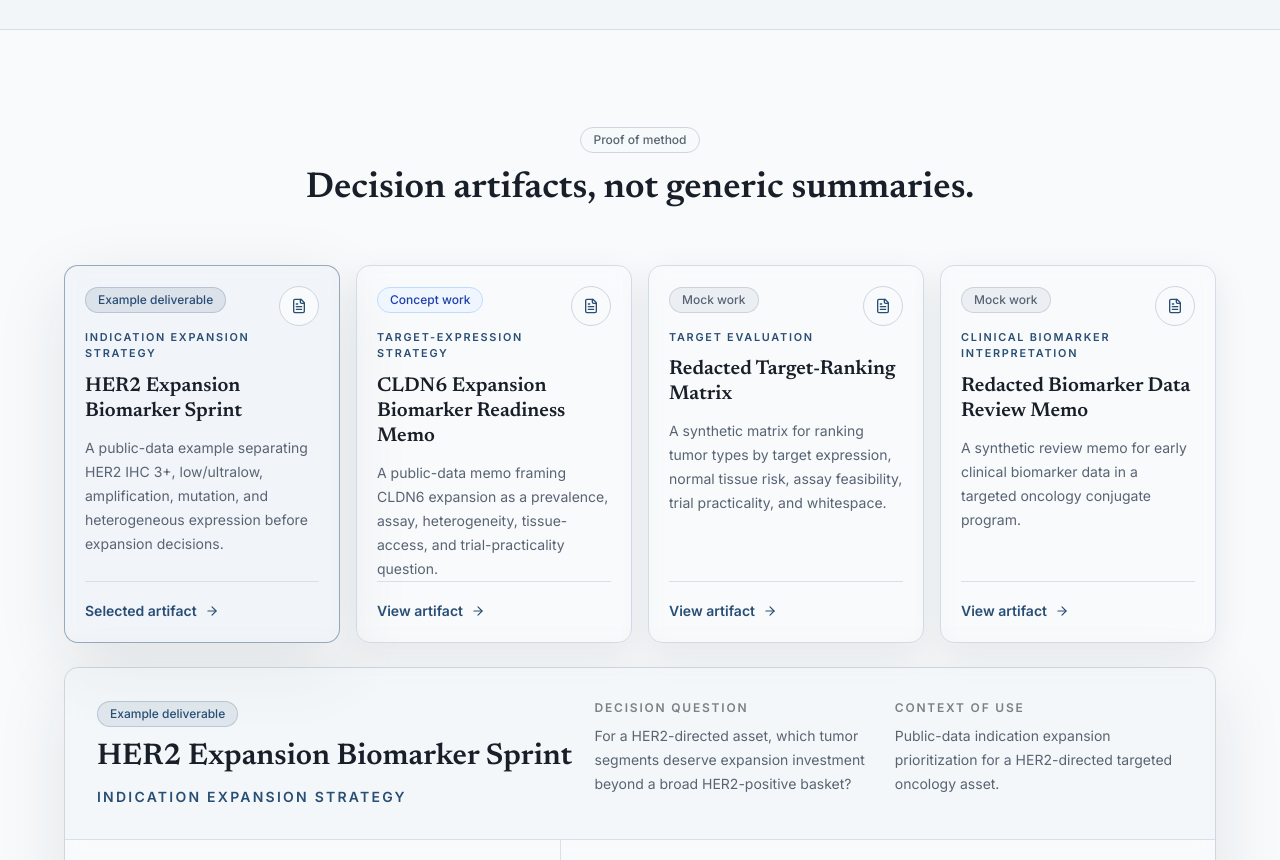
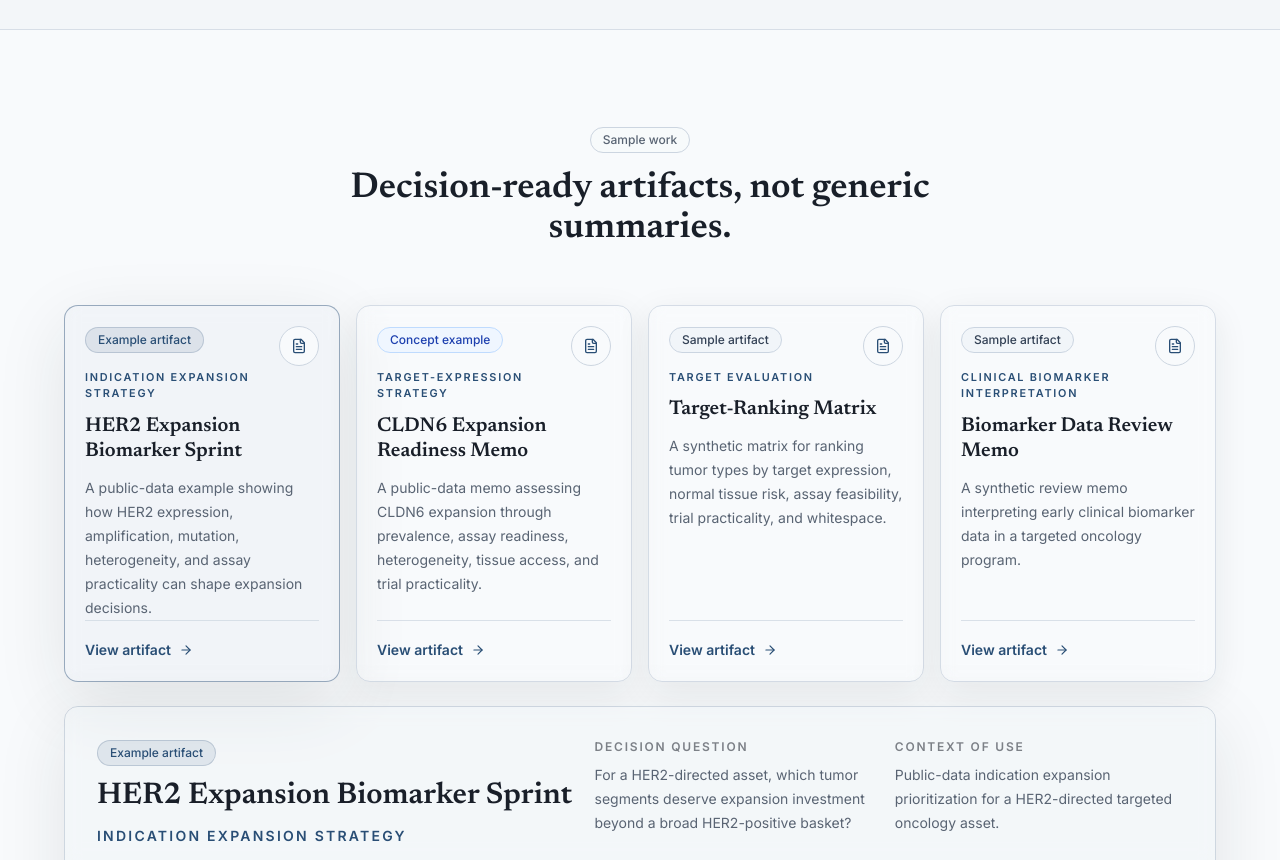
Before and after one commit to Qin-tjo/website, a Next.js app: page / in a window 1280 px wide. Shown: the part 1940-2800 px from the top of the page. Built offline with nearby package versions, Linux system fonts and the light colour scheme.

Commit message:
Refine artifacts and hero links

```diff
--- a/src/components/about.tsx
+++ b/src/components/about.tsx
@@ -37,19 +37,6 @@ export function About() {
               <p>{siteConfig.about.body}</p>
               <p>{siteConfig.about.credibility}</p>
               <p>{siteConfig.about.note}</p>
-              <div className="flex flex-wrap gap-x-5 gap-y-2 pt-2 text-sm font-semibold">
-                <a className="text-primary underline-offset-4 hover:underline" href={`mailto:${siteConfig.email}`}>
-                  Email
-                </a>
-                <a
-                  className="text-primary underline-offset-4 hover:underline"
-                  href={siteConfig.socials.linkedin}
-                  target="_blank"
-                  rel="noreferrer"
-                >
-                  LinkedIn
-                </a>
-              </div>
             </div>
           </div>
           <div className="mt-10 grid gap-4 lg:grid-cols-3">
--- a/src/components/hero.tsx
+++ b/src/components/hero.tsx
@@ -1,4 +1,4 @@
-import { Mail } from "lucide-react";
+import { Linkedin, Mail } from "lucide-react";
 
 import { FadeIn } from "@/components/motion";
 import { Headshot } from "@/components/headshot";
@@ -30,6 +30,11 @@ export function Hero() {
                 {siteConfig.cta.primary}
               </a>
             </Button>
+            <Button asChild size="icon" variant="outline" aria-label="LinkedIn profile">
+              <a href={siteConfig.socials.linkedin} target="_blank" rel="noreferrer">
+                <Linkedin className="h-4 w-4" />
+              </a>
+            </Button>
           </div>
         </FadeIn>
         <FadeIn delay={0.12}>
--- a/src/components/selected-work.tsx
+++ b/src/components/selected-work.tsx
@@ -11,10 +11,9 @@ import { cn } from "@/lib/utils";
 import { siteConfig } from "@/config/site";
 
 const labelTone: Record<string, string> = {
-  "Example deliverable": "border-primary/20 bg-primary/10 text-primary",
-  "Sample work": "border-slate-300 bg-slate-100 text-slate-700",
-  "Concept work": "border-blue-200 bg-blue-50 text-blue-800",
-  "Mock work": "border-muted-foreground/20 bg-muted text-muted-foreground",
+  "Example artifact": "border-primary/20 bg-primary/10 text-primary",
+  "Concept example": "border-blue-200 bg-blue-50 text-blue-800",
+  "Sample artifact": "border-slate-300 bg-slate-100 text-slate-700",
 };
 
 export function SelectedWork() {
@@ -25,8 +24,8 @@ export function SelectedWork() {
     <section id="work" className="px-5 py-20 sm:px-6 lg:py-24">
       <div className="mx-auto max-w-6xl">
         <SectionHeading
-          eyebrow="Proof of method"
-          title="Decision artifacts, not generic summaries."
+          eyebrow="Sample work"
+          title="Decision-ready artifacts, not generic summaries."
         />
         <div className="grid gap-4 lg:grid-cols-4">
           {siteConfig.projects.map((project, index) => (
@@ -58,7 +57,7 @@ export function SelectedWork() {
                       aria-expanded={selectedIndex === index}
                       onClick={() => setSelectedIndex(index)}
                     >
-                      {selectedIndex === index ? "Selected artifact" : "View artifact"}
+                      View artifact
                       <ArrowRight className="h-3.5 w-3.5" />
                     </button>
                   </div>
--- a/src/config/site.ts
+++ b/src/config/site.ts
@@ -1,4 +1,4 @@
-export type WorkType = "Example deliverable" | "Sample work" | "Concept work" | "Mock work";
+export type WorkType = "Example artifact" | "Concept example" | "Sample artifact";
 
 export type Project = {
   title: string;
@@ -120,9 +120,9 @@ export const siteConfig = {
     {
       title: "HER2 Expansion Biomarker Sprint",
       category: "Indication expansion strategy",
-      workType: "Example deliverable",
+      workType: "Example artifact",
       description:
-        "A public-data example separating HER2 IHC 3+, low/ultralow, amplification, mutation, and heterogeneous expression before expansion decisions.",
+        "A public-data example showing how HER2 expression, amplification, mutation, heterogeneity, and assay practicality can shape expansion decisions.",
       question:
         "For a HER2-directed asset, which tumor segments deserve expansion investment beyond a broad HER2-positive basket?",
       context:
@@ -162,11 +162,11 @@ export const siteConfig = {
       ],
     },
     {
-      title: "CLDN6 Expansion Biomarker Readiness Memo",
+      title: "CLDN6 Expansion Readiness Memo",
       category: "Target-expression strategy",
-      workType: "Concept work",
+      workType: "Concept example",
       description:
-        "A public-data memo framing CLDN6 expansion as a prevalence, assay, heterogeneity, tissue-access, and trial-practicality question.",
+        "A public-data memo assessing CLDN6 expansion through prevalence, assay readiness, heterogeneity, tissue access, and trial practicality.",
       question:
         "Which CLDN6-positive tumor types are actionable once assay transferability, tissue logistics, and clinical feasibility are considered together?",
       context:
@@ -205,9 +205,9 @@ export const siteConfig = {
       ],
     },
     {
-      title: "Redacted Target-Ranking Matrix",
+      title: "Target-Ranking Matrix",
       category: "Target evaluation",
-      workType: "Mock work",
+      workType: "Sample artifact",
       description:
         "A synthetic matrix for ranking tumor types by target expression, normal tissue risk, assay feasibility, trial practicality, and whitespace.",
       question:
@@ -243,11 +243,11 @@ export const siteConfig = {
       ],
     },
     {
-      title: "Redacted Biomarker Data Review Memo",
+      title: "Biomarker Data Review Memo",
       category: "Clinical biomarker interpretation",
-      workType: "Mock work",
+      workType: "Sample artifact",
       description:
-        "A synthetic review memo for early clinical biomarker data in a targeted oncology conjugate program.",
+        "A synthetic review memo interpreting early clinical biomarker data in a targeted oncology program.",
       question:
         "What can early biomarker data say about response, resistance, and next analyses without overclaiming from small samples?",
       context:
```
